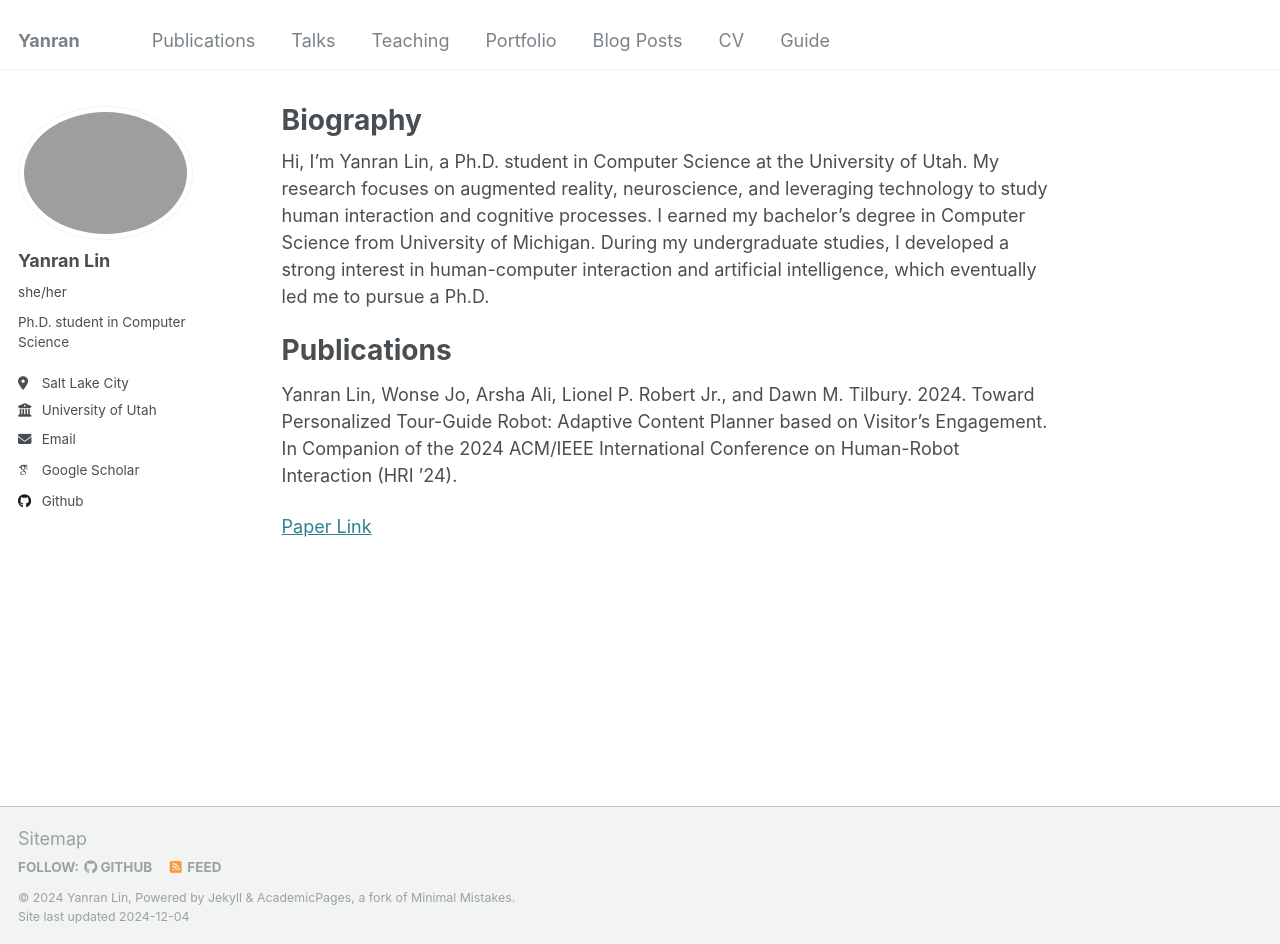
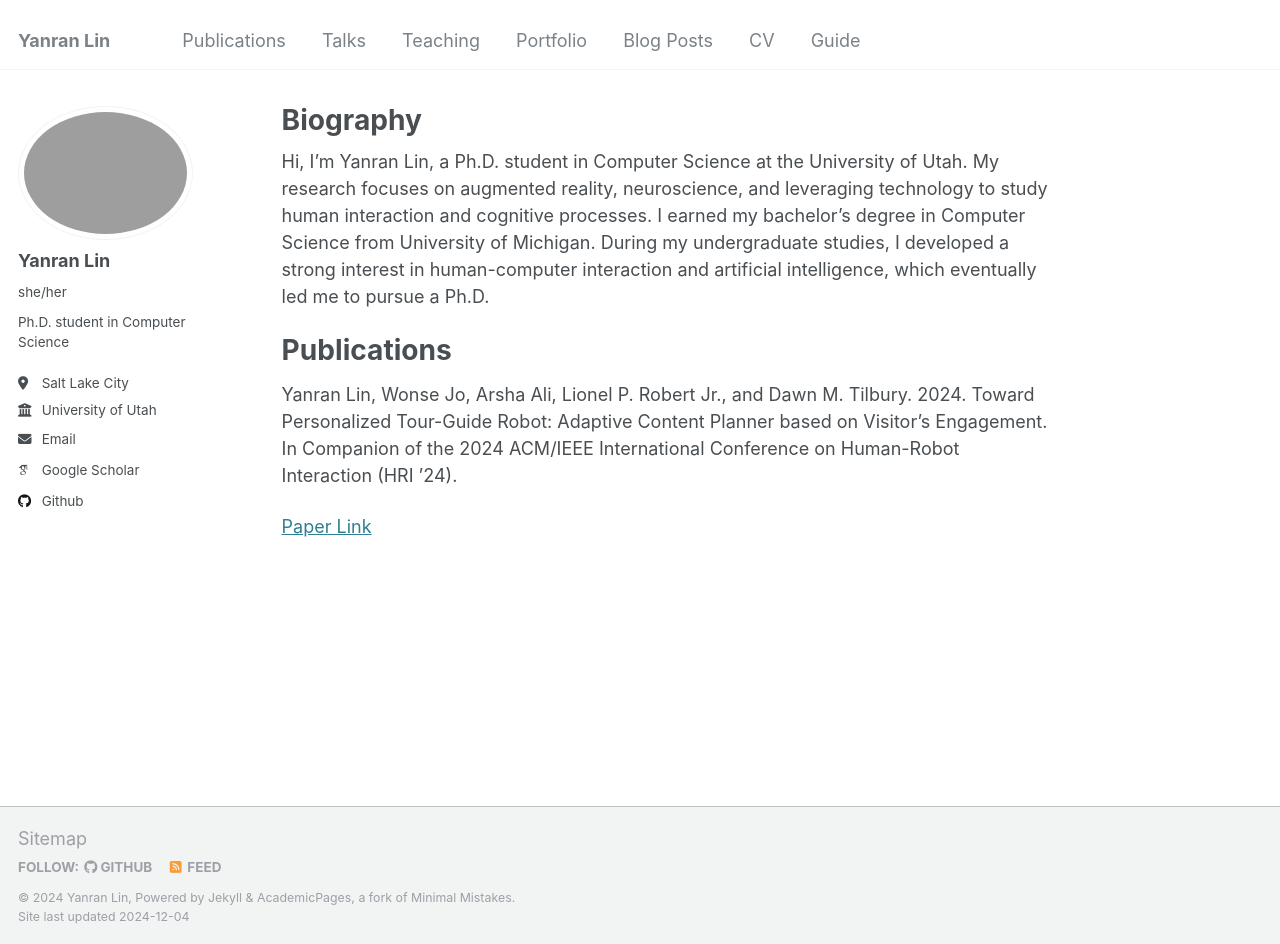
Before and after one commit to Belinda-007/Belinda-007.github.io, a Jekyll site: the page built from _pages/about.md, in a window 1280 px wide and 944 px high. Built offline with Jekyll 4.4.1, drawn with Linux system fonts in a browser that asks for light colours; some web fonts are replaced.

Commit message:
change title

```diff
--- a/_config.yml
+++ b/_config.yml
@@ -8,7 +8,7 @@
 
 # Basic Site Settings
 locale                   : "en-US"
-title                    : "Yanran"
+title                    : "Yanran Lin"
 title_separator          : "-"
 name                     : &name "Yanran Lin"
 description              : &description "personal description"
```
